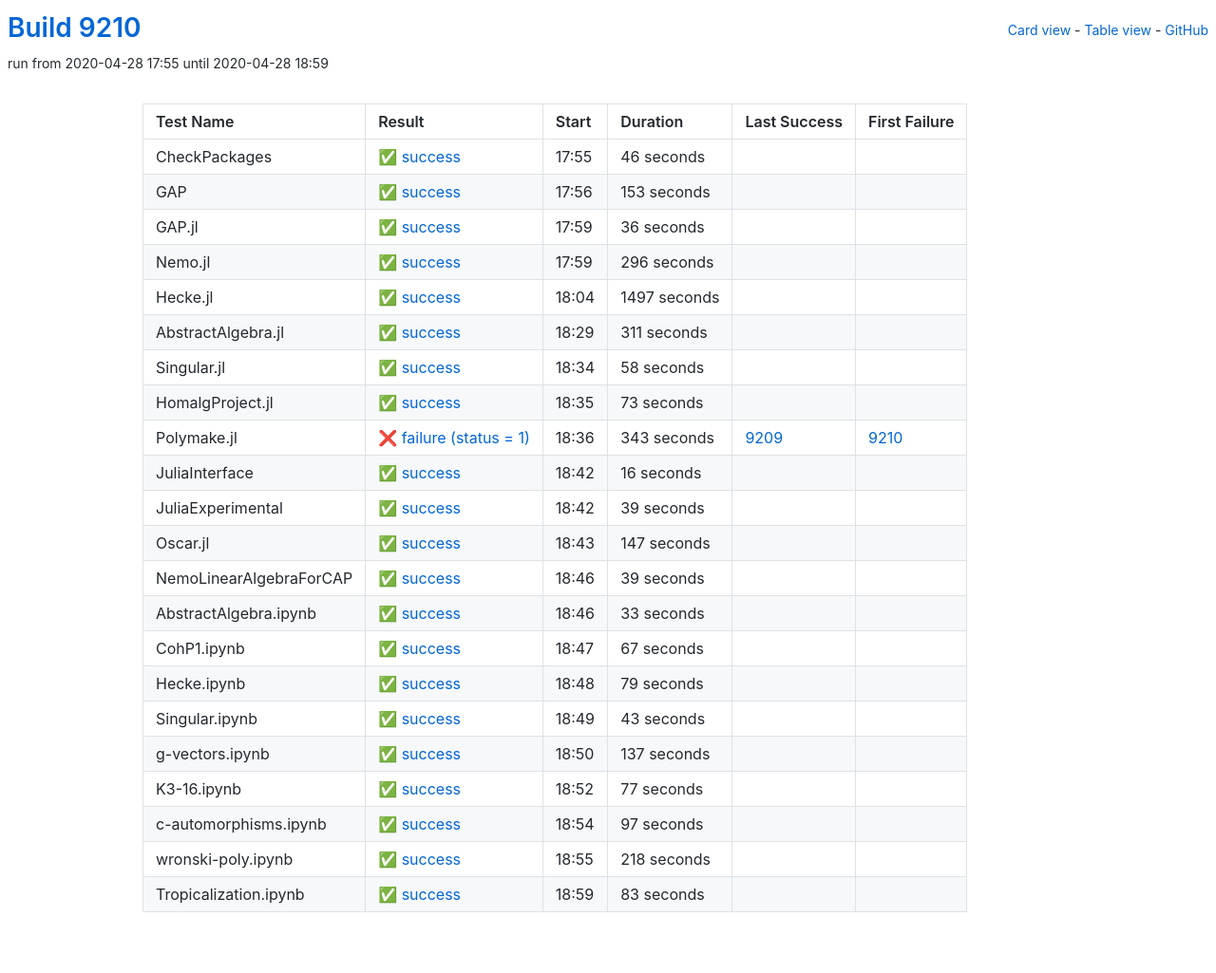
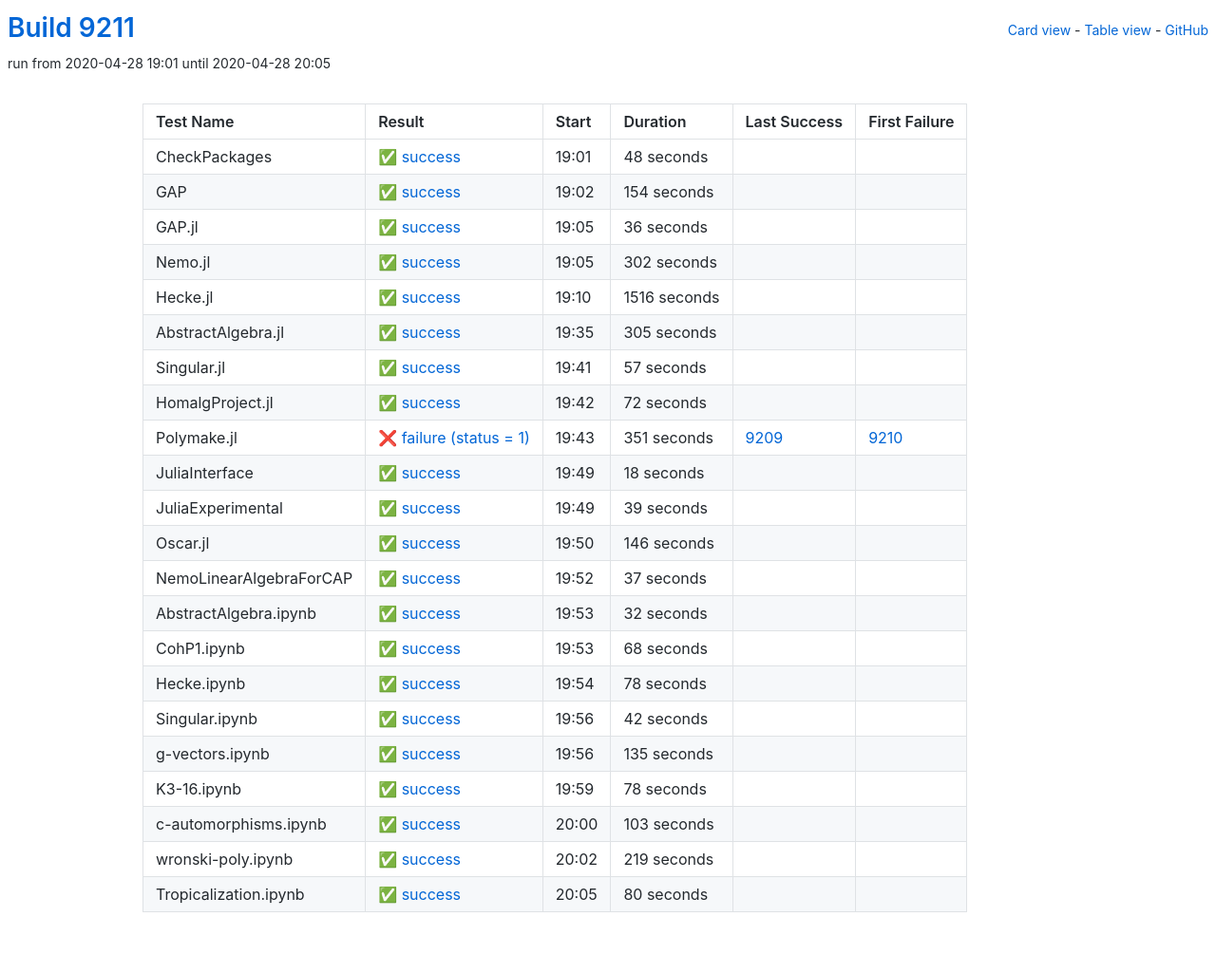
Before and after one commit to oscar-system/oscar-ci-status, a Jekyll site: the page built from table.html, in a window 1280 px wide. Shown: the whole page at 95% size. Built offline with Jekyll 4.4.1, drawn with Linux system fonts in a browser that asks for light colours.

Commit message:
Build 9211

```diff
--- a/_data/ci.yml
+++ b/_data/ci.yml
@@ -1,27 +1,27 @@
-build: 9210
-build_url: https://oscarci.mathematik.uni-kl.de/job/oscar/9210/
+build: 9211
+build_url: https://oscarci.mathematik.uni-kl.de/job/oscar/9211/
 job: oscar
 tests:
-- duration: 46
+- duration: 48
   exitcode: 0
   first_failure: false
   first_failure_url: null
   last_success: false
   last_success_url: null
-  log: https://oscarci.mathematik.uni-kl.de/job/oscar/9210/artifact/logs/build-9210/CheckPackages.log
+  log: https://oscarci.mathematik.uni-kl.de/job/oscar/9211/artifact/logs/build-9211/CheckPackages.log
   name: CheckPackages
-  start: 2020-04-28 17:55
+  start: 2020-04-28 19:01
   status: success
   success: true
-- duration: 153
+- duration: 154
   exitcode: 0
   first_failure: false
   first_failure_url: null
   last_success: false
   last_success_url: null
-  log: https://oscarci.mathematik.uni-kl.de/job/oscar/9210/artifact/logs/build-9210/GAP.log
+  log: https://oscarci.mathematik.uni-kl.de/job/oscar/9211/artifact/logs/build-9211/GAP.log
   name: GAP
-  start: 2020-04-28 17:56
+  start: 2020-04-28 19:02
   status: success
   success: true
 - duration: 36
@@ -30,86 +30,86 @@ tests:
   first_failure_url: null
   last_success: false
   last_success_url: null
-  log: https://oscarci.mathematik.uni-kl.de/job/oscar/9210/artifact/logs/build-9210/GAP.jl.log
+  log: https://oscarci.mathematik.uni-kl.de/job/oscar/9211/artifact/logs/build-9211/GAP.jl.log
   name: GAP.jl
-  start: 2020-04-28 17:59
+  start: 2020-04-28 19:05
   status: success
   success: true
-- duration: 296
+- duration: 302
   exitcode: 0
   first_failure: false
   first_failure_url: null
   last_success: false
   last_success_url: null
-  log: https://oscarci.mathematik.uni-kl.de/job/oscar/9210/artifact/logs/build-9210/Nemo.jl.log
+  log: https://oscarci.mathematik.uni-kl.de/job/oscar/9211/artifact/logs/build-9211/Nemo.jl.log
   name: Nemo.jl
-  start: 2020-04-28 17:59
+  start: 2020-04-28 19:05
   status: success
   success: true
-- duration: 1497
+- duration: 1516
   exitcode: 0
   first_failure: false
   first_failure_url: null
   last_success: false
   last_success_url: null
-  log: https://oscarci.mathematik.uni-kl.de/job/oscar/9210/artifact/logs/build-9210/Hecke.jl.log
+  log: https://oscarci.mathematik.uni-kl.de/job/oscar/9211/artifact/logs/build-9211/Hecke.jl.log
   name: Hecke.jl
-  start: 2020-04-28 18:04
+  start: 2020-04-28 19:10
   status: success
   success: true
-- duration: 311
+- duration: 305
   exitcode: 0
   first_failure: false
   first_failure_url: null
   last_success: false
   last_success_url: null
-  log: https://oscarci.mathematik.uni-kl.de/job/oscar/9210/artifact/logs/build-9210/AbstractAlgebra.jl.log
+  log: https://oscarci.mathematik.uni-kl.de/job/oscar/9211/artifact/logs/build-9211/AbstractAlgebra.jl.log
   name: AbstractAlgebra.jl
-  start: 2020-04-28 18:29
+  start: 2020-04-28 19:35
   status: success
   success: true
-- duration: 58
+- duration: 57
   exitcode: 0
   first_failure: false
   first_failure_url: null
   last_success: false
   last_success_url: null
-  log: https://oscarci.mathematik.uni-kl.de/job/oscar/9210/artifact/logs/build-9210/Singular.jl.log
+  log: https://oscarci.mathematik.uni-kl.de/job/oscar/9211/artifact/logs/build-9211/Singular.jl.log
   name: Singular.jl
-  start: 2020-04-28 18:34
+  start: 2020-04-28 19:41
   status: success
   success: true
-- duration: 73
+- duration: 72
   exitcode: 0
   first_failure: false
   first_failure_url: null
   last_success: false
   last_success_url: null
-  log: https://oscarci.mathematik.uni-kl.de/job/oscar/9210/artifact/logs/build-9210/HomalgProject.jl.log
+  log: https://oscarci.mathematik.uni-kl.de/job/oscar/9211/artifact/logs/build-9211/HomalgProject.jl.log
   name: HomalgProject.jl
-  start: 2020-04-28 18:35
+  start: 2020-04-28 19:42
   status: success
   success: true
-- duration: 343
+- duration: 351
   exitcode: 1
   first_failure: 9210
   first_failure_url: https://oscarci.mathematik.uni-kl.de/job/oscar/9210/
   last_success: 9209
   last_success_url: https://oscarci.mathematik.uni-kl.de/job/oscar/9209/
-  log: https://oscarci.mathematik.uni-kl.de/job/oscar/9210/artifact/logs/build-9210/Polymake.jl.log
+  log: https://oscarci.mathematik.uni-kl.de/job/oscar/9211/artifact/logs/build-9211/Polymake.jl.log
   name: Polymake.jl
-  start: 2020-04-28 18:36
+  start: 2020-04-28 19:43
   status: failure
   success: false
-- duration: 16
+- duration: 18
   exitcode: 0
   first_failure: false
   first_failure_url: null
   last_success: false
   last_success_url: null
-  log: https://oscarci.mathematik.uni-kl.de/job/oscar/9210/artifact/logs/build-9210/JuliaInterface.log
+  log: https://oscarci.mathematik.uni-kl.de/job/oscar/9211/artifact/logs/build-9211/JuliaInterface.log
   name: JuliaInterface
-  start: 2020-04-28 18:42
+  start: 2020-04-28 19:49
   status: success
   success: true
 - duration: 39
@@ -118,129 +118,129 @@ tests:
   first_failure_url: null
   last_success: false
   last_success_url: null
-  log: https://oscarci.mathematik.uni-kl.de/job/oscar/9210/artifact/logs/build-9210/JuliaExperimental.log
+  log: https://oscarci.mathematik.uni-kl.de/job/oscar/9211/artifact/logs/build-9211/JuliaExperimental.log
   name: JuliaExperimental
-  start: 2020-04-28 18:42
+  start: 2020-04-28 19:49
   status: success
   success: true
-- duration: 147
+- duration: 146
   exitcode: 0
   first_failure: false
   first_failure_url: null
   last_success: false
   last_success_url: null
-  log: https://oscarci.mathematik.uni-kl.de/job/oscar/9210/artifact/logs/build-9210/Oscar.jl.log
+  log: https://oscarci.mathematik.uni-kl.de/job/oscar/9211/artifact/logs/build-9211/Oscar.jl.log
   name: Oscar.jl
-  start: 2020-04-28 18:43
+  start: 2020-04-28 19:50
   status: success
   success: true
-- duration: 39
+- duration: 37
   exitcode: 0
   first_failure: false
   first_failure_url: null
   last_success: false
   last_success_url: null
-  log: https://oscarci.mathematik.uni-kl.de/job/oscar/9210/artifact/logs/build-9210/NemoLinearAlgebraForCAP.log
+  log: https://oscarci.mathematik.uni-kl.de/job/oscar/9211/artifact/logs/build-9211/NemoLinearAlgebraForCAP.log
   name: NemoLinearAlgebraForCAP
-  start: 2020-04-28 18:46
+  start: 2020-04-28 19:52
   status: success
   success: true
-- duration: 33
+- duration: 32
   exitcode: 0
   first_failure: false
   first_failure_url: null
   last_success: false
   last_success_url: null
-  log: https://oscarci.mathematik.uni-kl.de/job/oscar/9210/artifact/logs/build-9210/AbstractAlgebra.ipynb.log
+  log: https://oscarci.mathematik.uni-kl.de/job/oscar/9211/artifact/logs/build-9211/AbstractAlgebra.ipynb.log
   name: AbstractAlgebra.ipynb
-  start: 2020-04-28 18:46
+  start: 2020-04-28 19:53
   status: success
   success: true
-- duration: 67
+- duration: 68
   exitcode: 0
   first_failure: false
   first_failure_url: null
   last_success: false
   last_success_url: null
-  log: https://oscarci.mathematik.uni-kl.de/job/oscar/9210/artifact/logs/build-9210/CohP1.ipynb.log
+  log: https://oscarci.mathematik.uni-kl.de/job/oscar/9211/artifact/logs/build-9211/CohP1.ipynb.log
   name: CohP1.ipynb
-  start: 2020-04-28 18:47
+  start: 2020-04-28 19:53
   status: success
   success: true
-- duration: 79
+- duration: 78
   exitcode: 0
   first_failure: false
   first_failure_url: null
   last_success: false
   last_success_url: null
-  log: https://oscarci.mathematik.uni-kl.de/job/oscar/9210/artifact/logs/build-9210/Hecke.ipynb.log
+  log: https://oscarci.mathematik.uni-kl.de/job/oscar/9211/artifact/logs/build-9211/Hecke.ipynb.log
   name: Hecke.ipynb
-  start: 2020-04-28 18:48
+  start: 2020-04-28 19:54
   status: success
   success: true
-- duration: 43
+- duration: 42
   exitcode: 0
   first_failure: false
   first_failure_url: null
   last_success: false
   last_success_url: null
-  log: https://oscarci.mathematik.uni-kl.de/job/oscar/9210/artifact/logs/build-9210/Singular.ipynb.log
+  log: https://oscarci.mathematik.uni-kl.de/job/oscar/9211/artifact/logs/build-9211/Singular.ipynb.log
   name: Singular.ipynb
-  start: 2020-04-28 18:49
+  start: 2020-04-28 19:56
   status: success
   success: true
-- duration: 137
+- duration: 135
   exitcode: 0
   first_failure: false
   first_failure_url: null
   last_success: false
   last_success_url: null
-  log: https://oscarci.mathematik.uni-kl.de/job/oscar/9210/artifact/logs/build-9210/g-vectors.ipynb.log
+  log: https://oscarci.mathematik.uni-kl.de/job/oscar/9211/artifact/logs/build-9211/g-vectors.ipynb.log
   name: g-vectors.ipynb
-  start: 2020-04-28 18:50
+  start: 2020-04-28 19:56
   status: success
   success: true
-- duration: 77
+- duration: 78
   exitcode: 0
   first_failure: false
   first_failure_url: null
   last_success: false
   last_success_url: null
-  log: https://oscarci.mathematik.uni-kl.de/job/oscar/9210/artifact/logs/build-9210/K3-16.ipynb.log
+  log: https://oscarci.mathematik.uni-kl.de/job/oscar/9211/artifact/logs/build-9211/K3-16.ipynb.log
   name: K3-16.ipynb
-  start: 2020-04-28 18:52
+  start: 2020-04-28 19:59
   status: success
   success: true
-- duration: 97
+- duration: 103
   exitcode: 0
   first_failure: false
   first_failure_url: null
   last_success: false
   last_success_url: null
-  log: https://oscarci.mathematik.uni-kl.de/job/oscar/9210/artifact/logs/build-9210/c-automorphisms.ipynb.log
+  log: https://oscarci.mathematik.uni-kl.de/job/oscar/9211/artifact/logs/build-9211/c-automorphisms.ipynb.log
   name: c-automorphisms.ipynb
-  start: 2020-04-28 18:54
+  start: 2020-04-28 20:00
   status: success
   success: true
-- duration: 218
+- duration: 219
   exitcode: 0
   first_failure: false
   first_failure_url: null
   last_success: false
   last_success_url: null
-  log: https://oscarci.mathematik.uni-kl.de/job/oscar/9210/artifact/logs/build-9210/wronski-poly.ipynb.log
+  log: https://oscarci.mathematik.uni-kl.de/job/oscar/9211/artifact/logs/build-9211/wronski-poly.ipynb.log
   name: wronski-poly.ipynb
-  start: 2020-04-28 18:55
+  start: 2020-04-28 20:02
   status: success
   success: true
-- duration: 83
+- duration: 80
   exitcode: 0
   first_failure: false
   first_failure_url: null
   last_success: false
   last_success_url: null
-  log: https://oscarci.mathematik.uni-kl.de/job/oscar/9210/artifact/logs/build-9210/Tropicalization.ipynb.log
+  log: https://oscarci.mathematik.uni-kl.de/job/oscar/9211/artifact/logs/build-9211/Tropicalization.ipynb.log
   name: Tropicalization.ipynb
-  start: 2020-04-28 18:59
+  start: 2020-04-28 20:05
   status: success
   success: true
```
Also changed, not shown: README.md.
